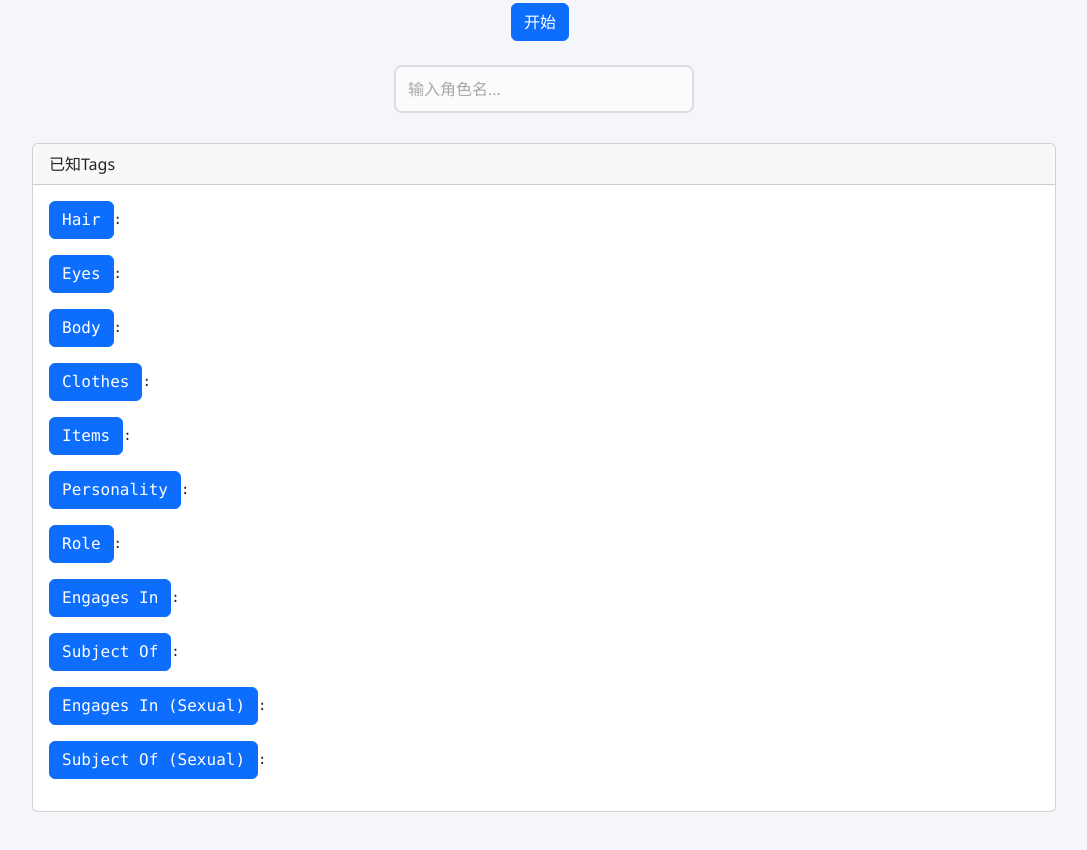
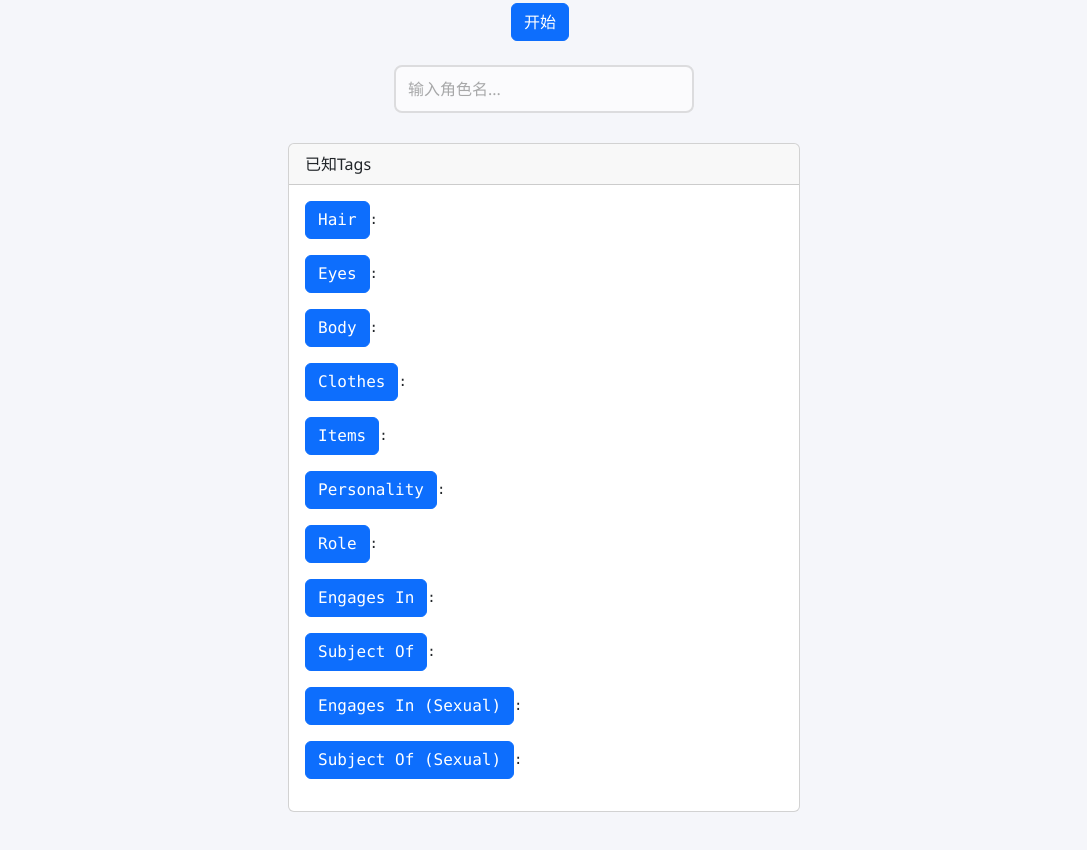
Before and after one commit to Schabe-Antimonfeld/gal-guessr, a plain HTML site: page index.html in a window 1280 px wide. Shown: the part 402-1252 px from the top of the page, without its empty margins (96-1183 px from the left). Drawn offline with nearby package versions, Linux system fonts and the light colour scheme; no server answers.

Commit message:
优化ui

```diff
--- a/index.html
+++ b/index.html
@@ -51,7 +51,7 @@
 
     <div id="result"></div>
 
-    <div class="card" id="traits" style="width: 64rem">
+    <div class="card" id="traits" style="width: 32rem">
         <div class="card-header">已知Tags</div>
         <div class="card-body">
             <pre id="tHair"><a href="https://vndb.org/i1" class="btn btn-primary" target="_blank" >Hair</a>:</pre>
```
